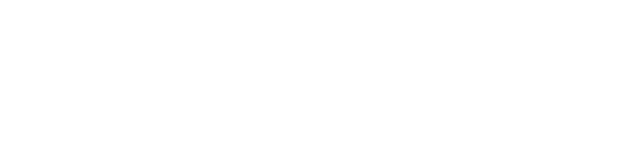
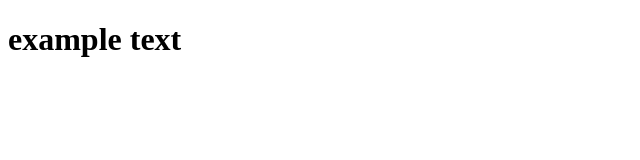
Before and after one commit to Timoji03/lesson4, a plain HTML site: page index.html in a window 1280 px wide. Shown: the whole page, without its empty margins (0-640 px from the left). Drawn offline with Linux system fonts and the light colour scheme.

Commit message:
feat: added text

```diff
--- a/index.html
+++ b/index.html
@@ -6,6 +6,6 @@
     <title>Document</title>
 </head>
 <body>
-
+    <h1>example text </h1>
 </body>
 </html>
```
